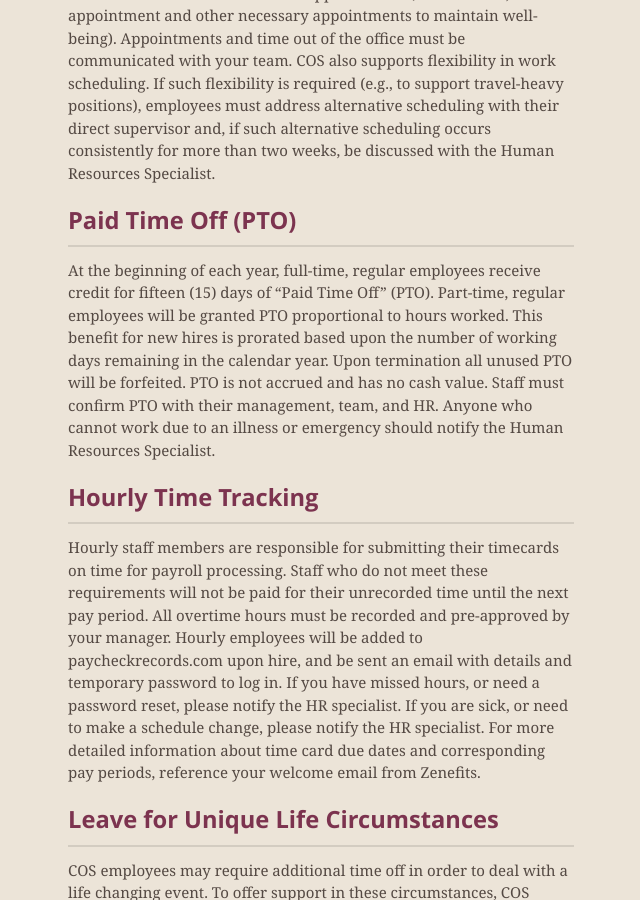
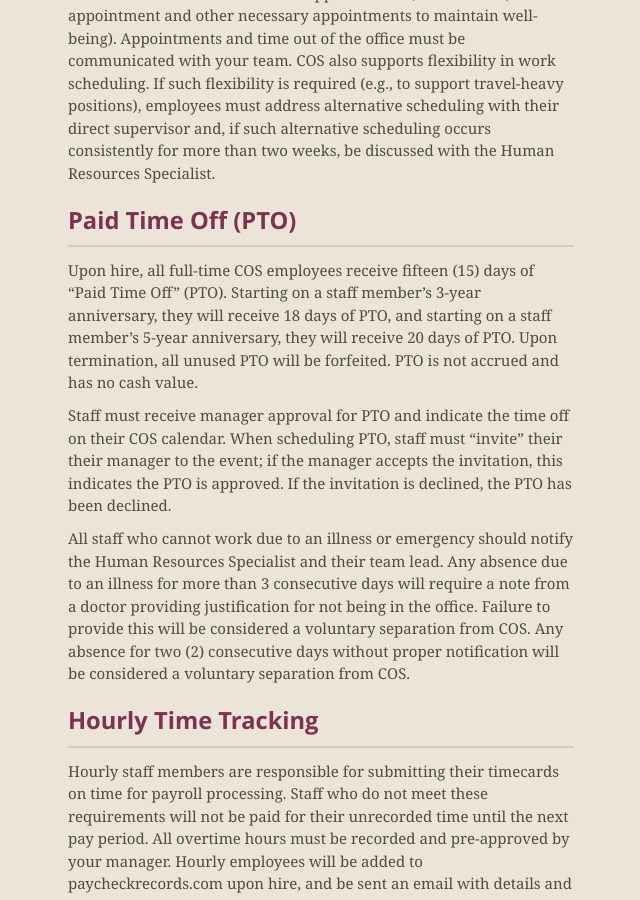
Before and after one commit to CenterForOpenScience/Employee-Manual, a Jekyll site: the page built from index.md, in a window 1280 px wide and 900 px high, scrolled down 5252 px. Shown: the whole window, without its empty margins (319-959 px from the left). Built offline with Jekyll 4.4.1, drawn with Linux system fonts in a browser that asks for light colours; nearby versions of some CDN libraries; our own code applies the rules of GitHub Pages for plain Markdown files.

Commit message:
Update index.md

```diff
--- a/index.md
+++ b/index.md
@@ -114,7 +114,11 @@ COS is committed to the well-being of its staff. To honor this, COS allows flexi
 Paid Time Off (PTO)
 ------------------
 
-At the beginning of each year, full-time, regular employees receive credit for fifteen (15) days of “Paid Time Off” (PTO).  Part-time, regular employees will be granted PTO proportional to hours worked. This benefit for new hires is prorated based upon the number of working days remaining in the calendar year. Upon termination all unused PTO will be forfeited. PTO is not accrued and has no cash value. Staff must confirm PTO with their management, team, and HR. Anyone who cannot work due to an illness or emergency should notify the Human Resources Specialist.
+Upon hire, all full-time COS employees receive fifteen (15) days of “Paid Time Off” (PTO). Starting on a staff member’s 3-year anniversary, they will receive 18 days of PTO, and starting on a staff member’s 5-year anniversary, they will receive 20 days of PTO. Upon termination, all unused PTO will be forfeited. PTO is not accrued and has no cash value.
+
+Staff must receive manager approval for PTO and indicate the time off on their COS calendar. When scheduling PTO, staff must “invite” their their manager to the event; if the manager accepts the invitation, this indicates the PTO is approved. If the invitation is declined, the PTO has been declined.
+
+All staff who cannot work due to an illness or emergency should notify the Human Resources Specialist and their team lead. Any absence due to an illness for more than 3 consecutive days will require a note from a doctor providing justification for not being in the office. Failure to provide this will be considered a voluntary separation from COS. Any absence for two (2) consecutive days without proper notification will be considered a voluntary separation from COS.
 
 Hourly Time Tracking
 --------------------
```
